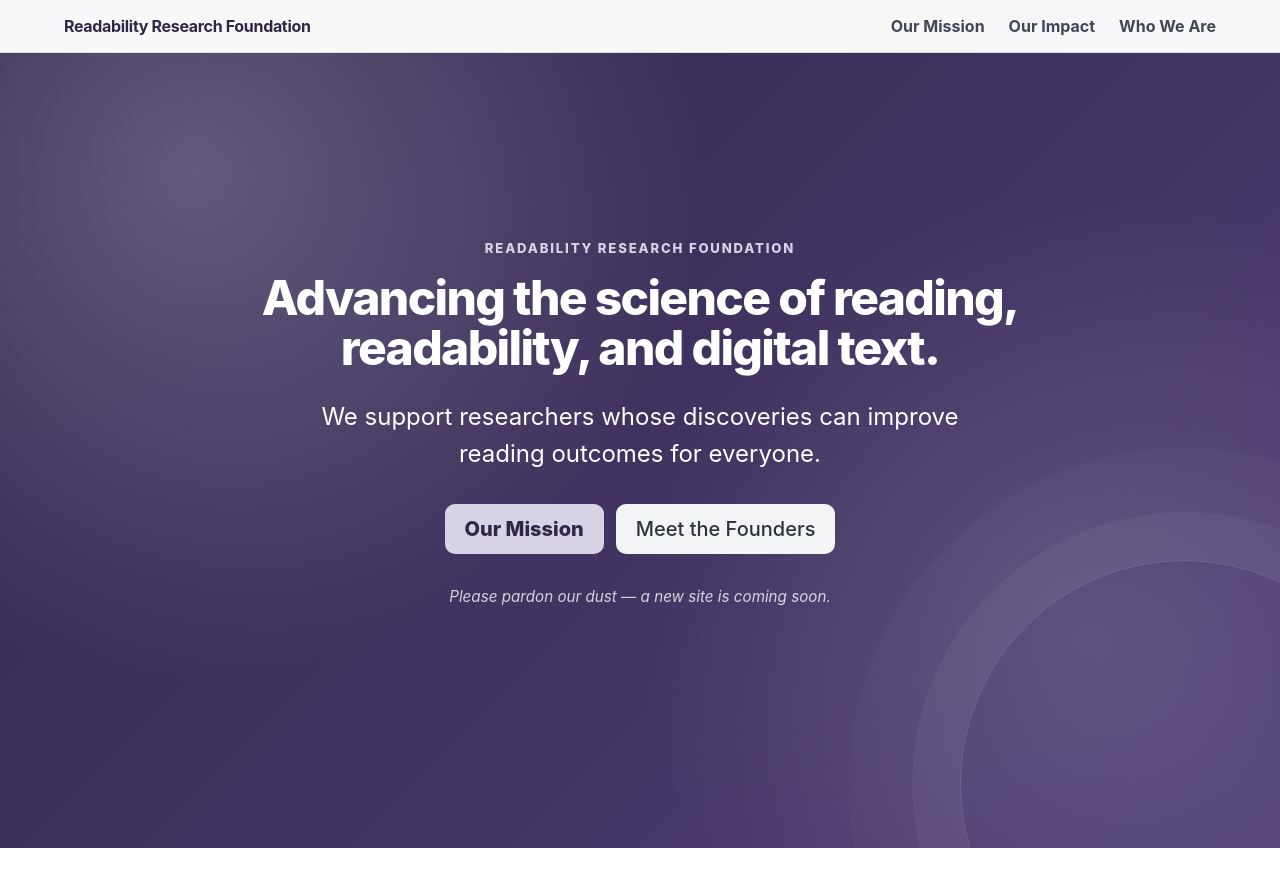
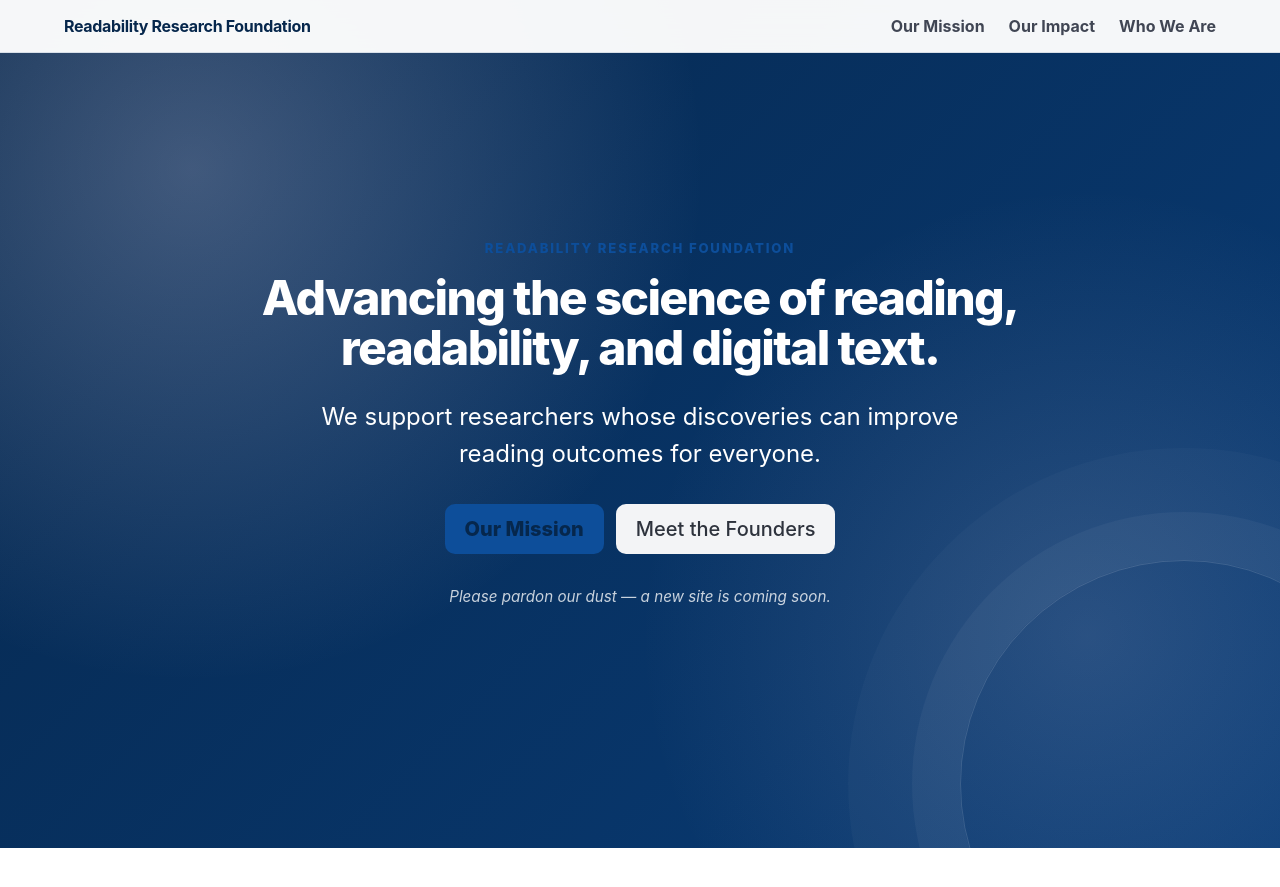
Before and after one commit to Readability-Research-Foundation/web, a Jekyll site: the page built from index.md, in a window 1280 px wide and 900 px high. Shown: the top 887 px of the window. Built offline with Jekyll 4.4.1, drawn with Linux system fonts in a browser that asks for light colours.

Commit message:
add blues

```diff
--- a/assets/css/style.css
+++ b/assets/css/style.css
@@ -1,10 +1,10 @@
 :root {
   color-scheme: light;
 
-  --rrf-purple: #4f3f75;
-  --rrf-purple-dark: #302648;
-  --rrf-lavender: #d8d2e7;
-  --rrf-lavender-light: #f4f1f8;
+  --rrf-purple: #093c77;
+  --rrf-purple-dark: #06274c;
+  --rrf-lavender: #0d4e9a;
+  --rrf-lavender-light: rgb(26, 99, 193);
   --rrf-ink: #24212b;
   --rrf-muted: #696273;
   --rrf-white: #ffffff;
```
